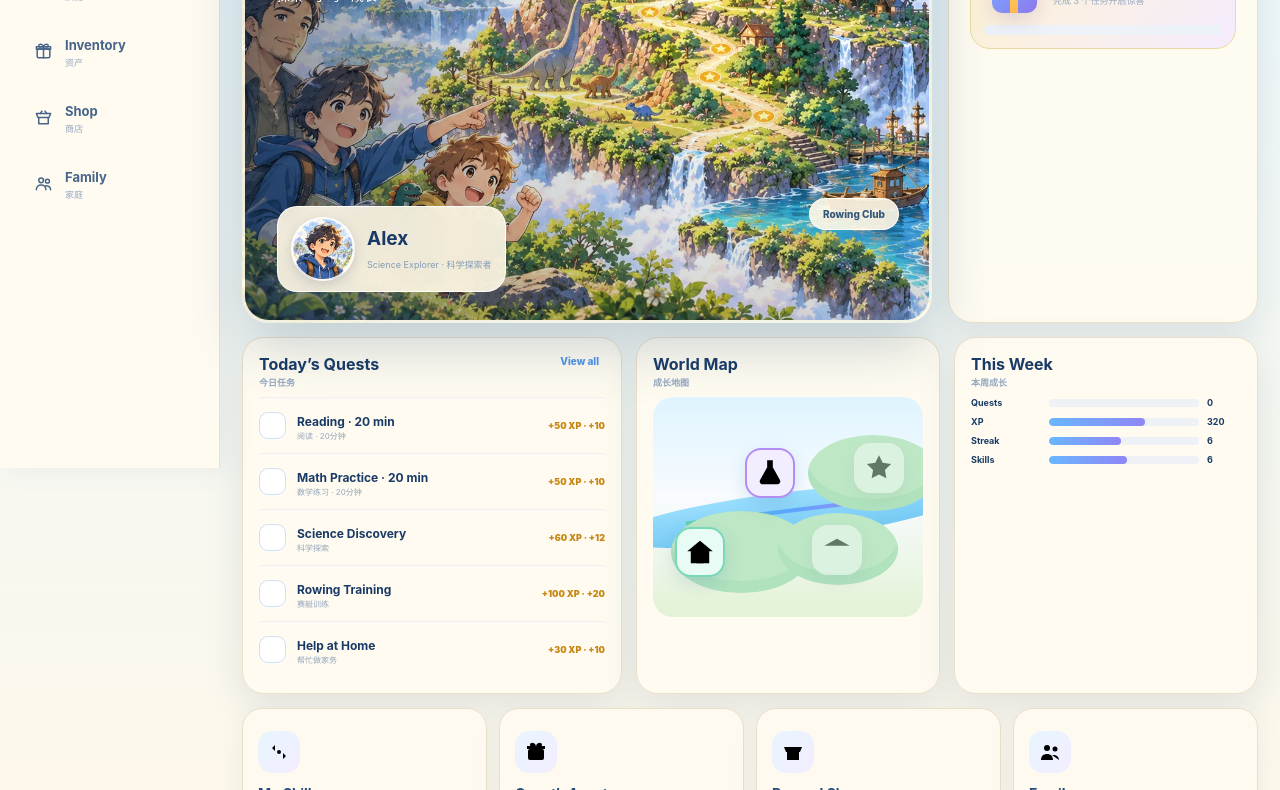
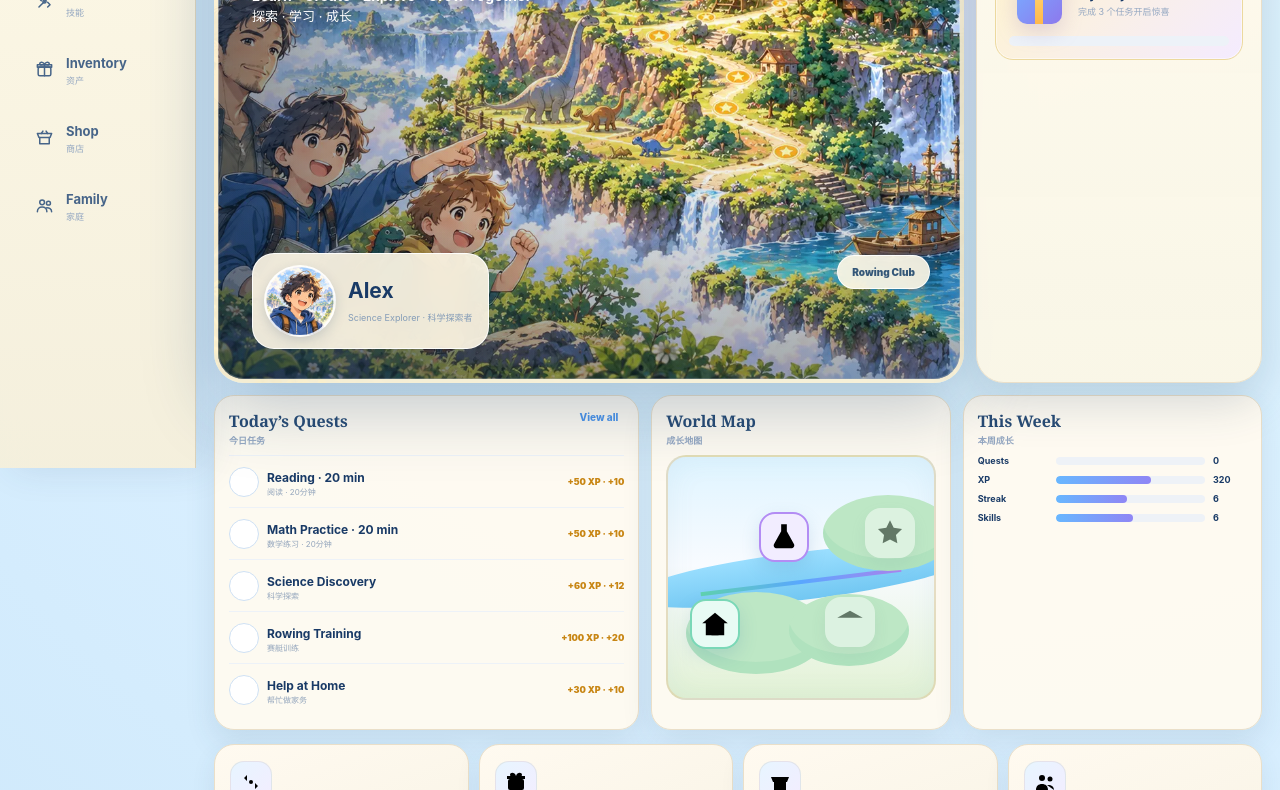
Before and after one commit to a839025696-ai/family-questA-family-learning-and-goal-adventure-game, a website built with Vite: page index.html in a window 1280 px wide. Shown: the part 332-1122 px from the top of the page. Built offline with nearby package versions, Linux system fonts and the light colour scheme.

Commit message:
Make LifeVerse home feel like an immersive game world

```diff
--- a/v28.css
+++ b/v28.css
@@ -17,5 +17,30 @@ body{background:#dff2ff}
 .section-grid{grid-template-columns:1.25fr 1fr 1fr}.card{border-radius:22px}.task{padding:12px 0}.task b{font-size:12px}.reward{color:#c88614}.map-mini{background:linear-gradient(180deg,#dff4ff,#f8fbff 45%,#e3f2d5)}
 .tile{background:#fffaf0;border-color:#eadfc9;border-radius:20px}.tile:hover{transform:translateY(-2px)}
 .mom-admin{background:linear-gradient(145deg,#fffaf0,#f5efff)!important;border-color:#e4d5bd!important}
-@media(max-width:1100px){.app{grid-template-columns:84px 1fr}.hero{grid-template-columns:1fr}.world{min-height:510px}}
-@media(max-width:700px){.app{display:block}.main{padding:13px 13px 90px}.world{min-height:520px;background-position:58% center}.world-copy h3{font-size:32px}.hero-avatar{bottom:22px}.float-label{display:none}}
+
+/* V2.9 immersive game pass */
+body{overflow-x:hidden;background:radial-gradient(circle at 72% 8%,#f7e9ff 0,#dff5ff 30%,#d9efff 65%,#cfe9fb 100%)}
+.app{grid-template-columns:196px minmax(0,1fr);min-height:100vh;background:transparent}
+.sidebar{background:linear-gradient(180deg,rgba(255,250,232,.98),rgba(244,239,220,.98));border-right:1px solid rgba(126,104,66,.22);box-shadow:12px 0 36px rgba(36,67,101,.12)}
+.brand{padding-bottom:26px}.brandmark{border-radius:50% 50% 44% 56%;transform:rotate(-5deg)}.brand h1{font-size:24px;letter-spacing:.2px}
+.nav button{position:relative;border:1px solid transparent}.nav button.active{background:linear-gradient(135deg,#f7f1d9,#e8f0ff);border-color:rgba(173,145,82,.22);box-shadow:0 8px 18px rgba(52,84,118,.08)}
+.nav button.active:after{content:'✦';position:absolute;right:9px;top:50%;transform:translateY(-50%);font-size:10px;color:#c88d25}
+.main{padding:16px 18px 38px;max-width:none}
+.topbar{padding:4px 4px 8px;margin-bottom:10px}.greeting h2{font-size:27px}.greeting small{font-size:10px}
+.players{gap:6px}.player{padding:5px 9px 5px 5px;background:rgba(255,249,233,.88);backdrop-filter:blur(12px)}.player .avatar{width:38px;height:38px}.player b{font-size:11px}
+.hero{grid-template-columns:minmax(0,1fr) 286px;gap:12px;margin-bottom:12px;align-items:stretch}
+.world{min-height:620px;border-radius:30px;border:4px solid rgba(255,245,214,.94);box-shadow:0 24px 70px rgba(24,64,103,.28),inset 0 0 0 1px rgba(255,255,255,.35);background-position:center 46%;isolation:isolate}
+.world:after{content:'';position:absolute;inset:auto 0 0;height:34%;background:linear-gradient(180deg,transparent,rgba(14,33,55,.26));z-index:2;pointer-events:none}
+.world-copy{left:34px;top:38px;max-width:430px}.world-copy h3{font-size:48px;letter-spacing:-1.1px;margin:8px 0 10px}.world-copy p{font-size:14px;font-weight:700;letter-spacing:.2px}
+.hero-avatar{left:34px;bottom:30px;padding:11px 15px 11px 11px;border-radius:22px;box-shadow:0 16px 34px rgba(24,54,83,.25)}.hero-avatar .avatar{width:72px;height:72px}.hero-avatar h4{font-size:21px}
+.float-label{padding:10px 14px;font-size:10px;font-weight:900;backdrop-filter:blur(10px);box-shadow:0 10px 24px rgba(32,67,95,.2)}
+.hudcard{position:relative;overflow:hidden;border-radius:28px;padding:18px;background:linear-gradient(180deg,rgba(255,250,237,.98),rgba(250,246,230,.96));box-shadow:0 18px 48px rgba(37,69,101,.2)}
+.hudcard:before{content:'PLAYER STATUS';display:block;font-size:9px;font-weight:1000;letter-spacing:1.5px;color:#9a7b3d;margin-bottom:8px}.hudcard h3{font-size:25px}.hudcard .stats{gap:7px}.stat{padding:11px;border-radius:15px}.stat strong{font-size:18px}.xpbar{height:12px;border:1px solid rgba(98,93,151,.08);box-shadow:inset 0 1px 3px rgba(28,49,72,.12)}
+.chest{border-radius:18px;box-shadow:inset 0 0 0 1px rgba(255,255,255,.45)}
+.section-grid{grid-template-columns:1.35fr .95fr .95fr;gap:12px}.card{padding:14px;border-radius:20px;box-shadow:0 12px 30px rgba(48,79,109,.12)}
+.card-head h3{font-family:Georgia,serif;color:#284b74}.task{padding:10px 0}.task button{border-radius:50%;width:30px;height:30px}.task button.done{box-shadow:0 0 0 4px rgba(103,213,173,.16)}
+.map-mini{height:245px;border:2px solid rgba(218,199,154,.55);box-shadow:inset 0 0 30px rgba(79,136,168,.08)}
+.tiles{gap:10px}.tile{min-height:128px;background:linear-gradient(160deg,#fffaf0,#f8f3e5);box-shadow:0 10px 24px rgba(51,77,105,.09)}.tile .big{border:1px solid rgba(141,116,65,.11)}
+
+@media(max-width:1200px){.app{grid-template-columns:82px 1fr}.brand h1,.brand small,.nav b,.nav small{display:none}.brand{justify-content:center}.nav button{grid-template-columns:1fr}.nav-ico{margin:auto}.hero{grid-template-columns:1fr}.world{min-height:560px}.section-grid{grid-template-columns:1fr 1fr}.section-grid .card:first-child{grid-column:1/-1}}
+@media(max-width:700px){.app{display:block}.main{padding:10px 10px 86px}.topbar{gap:9px}.greeting h2{font-size:23px}.world{min-height:590px;border-radius:24px;background-position:58% center}.world-copy{left:22px;top:24px;max-width:78%}.world-copy h3{font-size:35px}.world-copy p{font-size:11px}.hero-avatar{left:20px;bottom:20px}.hero-avatar .avatar{width:60px;height:60px}.float-label{display:none}.section-grid{grid-template-columns:1fr}.section-grid .card:first-child{grid-column:auto}}
```
